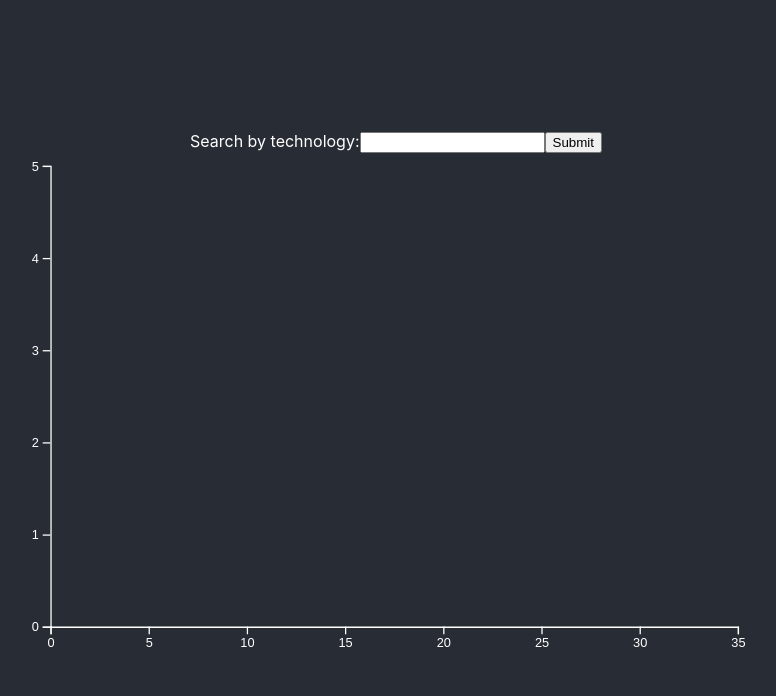
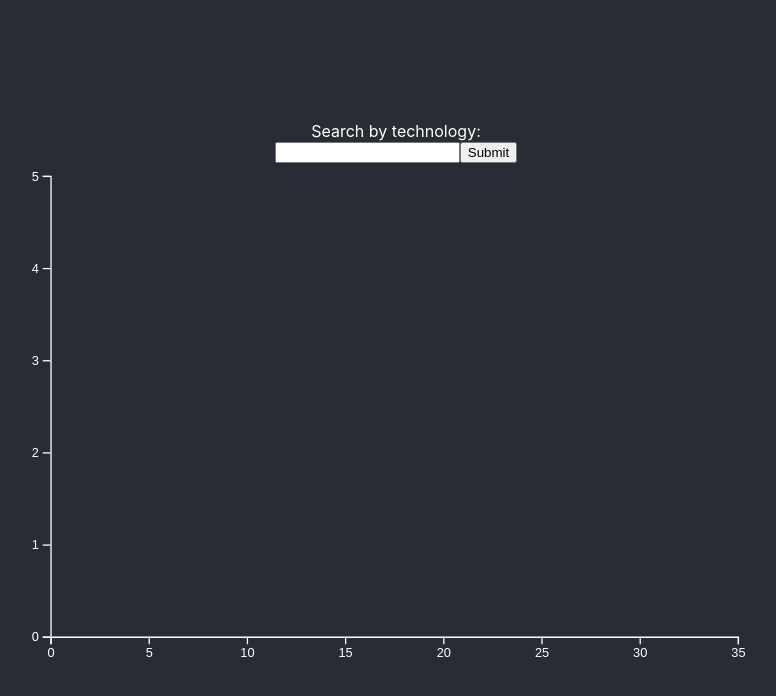
Before and after one commit to fraktio/cinode-graph, a React (Create React App) app in the folder cinode-graph/: page / in a window 1280 px wide. Shown: the top 696 px of the page, without its empty margins (244-1020 px from the left). Built offline with nearby package versions, Linux system fonts and the light colour scheme.

Commit message:
Toggle search option

```diff
--- a/cinode-graph/src/App.tsx
+++ b/cinode-graph/src/App.tsx
@@ -15,14 +15,21 @@ const App = () => {
   const [results, setResults] = useState(initialArray);
   const [searchString, setSearchString] = useState('');
   const [visible, setModalVisible] = useState(false);
+  const [byTech, setByTech] = useState(true);
 
   const handleSubmit = evt => {
     evt.preventDefault();
+    setSearchString('');
     getResults(searchString).then(r => {
       setResults(results => [...results, r.data]);
       setModalVisible(true);
       setInterval(() => setModalVisible(false), 2500);
     });
+  };
+
+  const handleOther = evt => {
+    evt.preventDefault();
+    console.log('Hohoo');
   };
 
   const toggleModal = () => {
@@ -35,9 +42,11 @@ const App = () => {
         <Modal show={visible} handleClose={toggleModal}>
           <p>Added {searchString}!</p>
         </Modal>
-        <form onSubmit={handleSubmit}>
+        <form onSubmit={byTech ? handleSubmit : handleOther}>
           <label>
-            Search by technology:
+            <div onClick={() => setByTech(!byTech)}>
+              {byTech ? 'Search by technology:' : 'Search by employee'}
+            </div>
             <input
               type='text'
               value={searchString}
```
